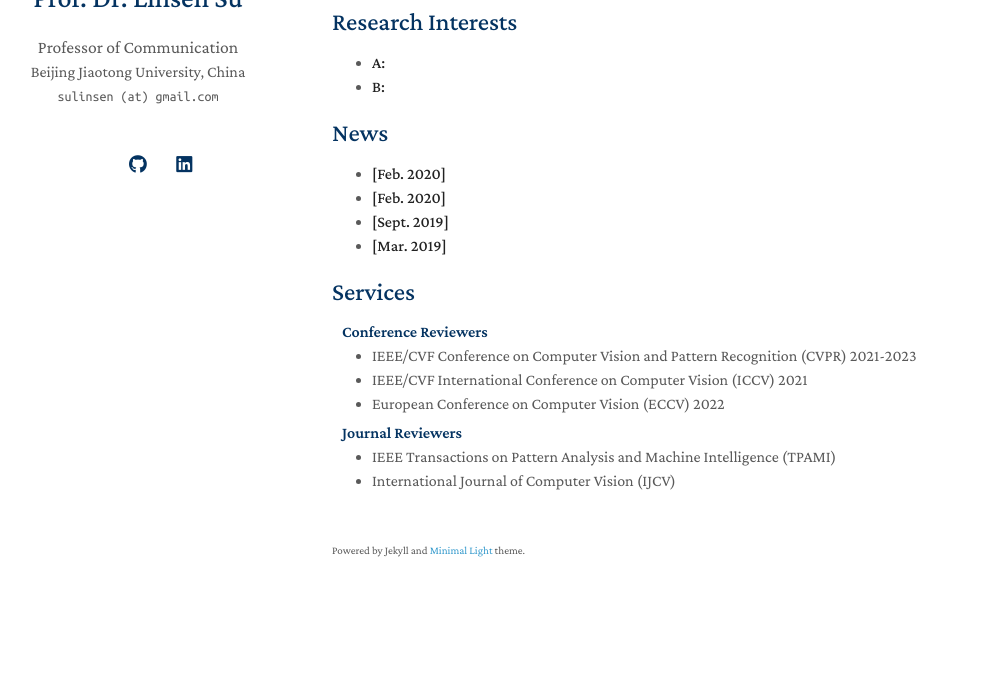
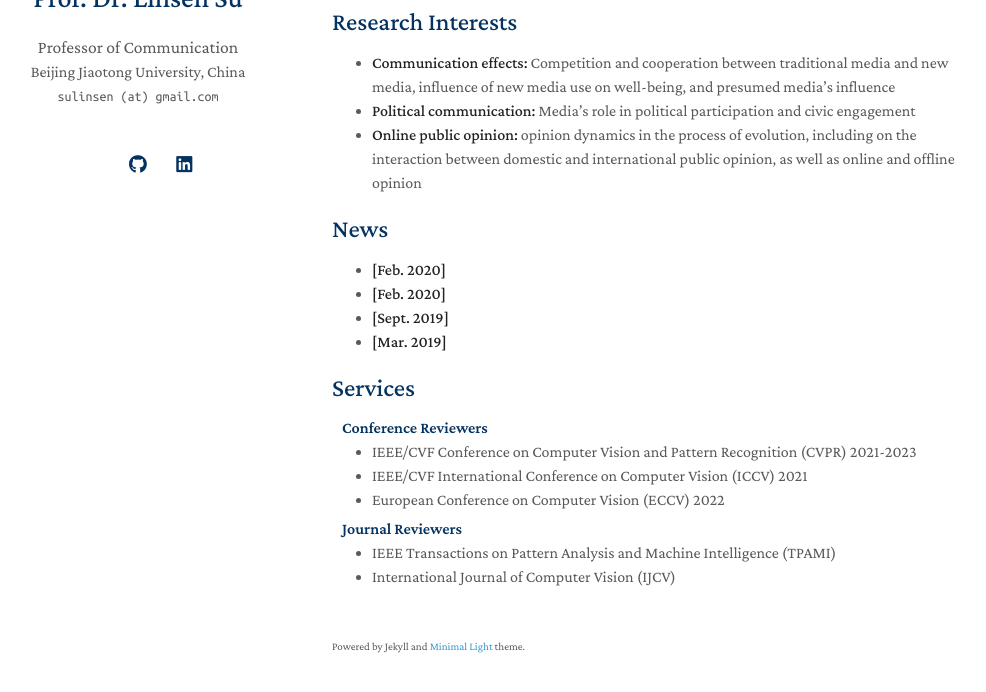
Before and after one commit to linsensu/home, a Jekyll site: the page built from index.md, in a window 1280 px wide and 900 px high, scrolled down 2013 px, cut to the strip 206-898 px from the top of the window. Shown: the whole strip, without its empty margins (138-1124 px from the left). Built offline with Jekyll 4.4.1, drawn with Linux system fonts in a browser that asks for light colours; a style sheet for code colours, icons or effects is not loaded; our own code applies the rules of GitHub Pages for plain Markdown files; before the commit the page ends 2850 px from its top, so only the background shows below that.

Commit message:
Update index.md

```diff
--- a/index.md
+++ b/index.md
@@ -47,8 +47,9 @@ I systematically introduced and tested Western theories such as the Principle of
 
 
 ## Research Interests
-- **A:**
-- **B:**
+- **Communication effects:** Competition and cooperation between traditional media and new media, influence of new media use on well-being, and presumed media’s influence
+- **Political communication:** Media’s role in political participation and civic engagement
+- **Online public opinion:** opinion dynamics in the process of evolution, including on the interaction between domestic and international public opinion, as well as online and offline opinion
 
 ## News
 
```
